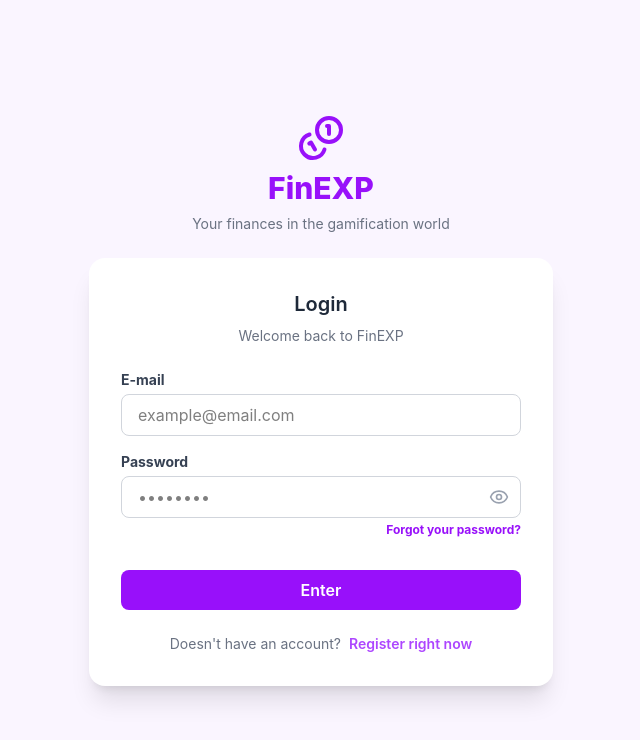
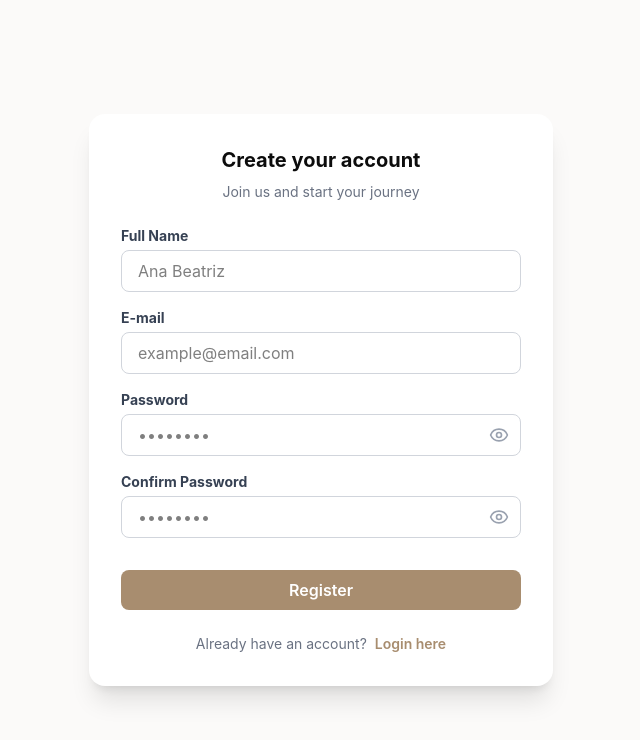
Before and after one commit to anabeatm/saas-financeiro, a React (Vite) app in the folder front-end/: page /register in a window 1280 px wide. Shown: the top 740 px of the page, without its empty margins (319-959 px from the left). Built offline with nearby package versions, Linux system fonts and the light colour scheme.

Commit message:
feat: implement routing and create Register page

```diff
--- a/front-end/src/App.jsx
+++ b/front-end/src/App.jsx
@@ -1,121 +1,26 @@
-import { useState } from 'react'
-import reactLogo from './assets/react.svg'
-import viteLogo from './assets/vite.svg'
-import heroImg from './assets/hero.png'
-import './App.css'
+import {
+  createBrowserRouter,
+  RouterProvider,
+  Navigate,
+} from "react-router-dom";
+import Login from "./pages/Login";
+import Register from "./pages/Register";
 
-function App() {
-  const [count, setCount] = useState(0)
+const router = createBrowserRouter([
+  {
+    path: "/",
+    element: <Navigate to="/login" replace />,
+  },
+  {
+    path: "/login",
+    element: <Login />,
+  },
+  {
+    path: "/register",
+    element: <Register />,
+  },
+]);
 
-  return (
-    <>
-      <section id="center">
-        <div className="hero">
-          <img src={heroImg} className="base" width="170" height="179" alt="" />
-          <img src={reactLogo} className="framework" alt="React logo" />
-          <img src={viteLogo} className="vite" alt="Vite logo" />
-        </div>
-        <div>
-          <h1>Get started</h1>
-          <p>
-            Edit <code>src/App.jsx</code> and save to test <code>HMR</code>
-          </p>
-        </div>
-        <button
-          className="counter"
-          onClick={() => setCount((count) => count + 1)}
-        >
-          Count is {count}
-        </button>
-      </section>
-
-      <div className="ticks"></div>
-
-      <section id="next-steps">
-        <div id="docs">
-          <svg className="icon" role="presentation" aria-hidden="true">
-            <use href="/icons.svg#documentation-icon"></use>
-          </svg>
-          <h2>Documentation</h2>
-          <p>Your questions, answered</p>
-          <ul>
-            <li>
-              <a href="https://vite.dev/" target="_blank">
-                <img className="logo" src={viteLogo} alt="" />
-                Explore Vite
-              </a>
-            </li>
-            <li>
-              <a href="https://react.dev/" target="_blank">
-                <img className="button-icon" src={reactLogo} alt="" />
-                Learn more
-              </a>
-            </li>
-          </ul>
-        </div>
-        <div id="social">
-          <svg className="icon" role="presentation" aria-hidden="true">
-            <use href="/icons.svg#social-icon"></use>
-          </svg>
-          <h2>Connect with us</h2>
-          <p>Join the Vite community</p>
-          <ul>
-            <li>
-              <a href="https://github.com/vitejs/vite" target="_blank">
-                <svg
-                  className="button-icon"
-                  role="presentation"
-                  aria-hidden="true"
-                >
-                  <use href="/icons.svg#github-icon"></use>
-                </svg>
-                GitHub
-              </a>
-            </li>
-            <li>
-              <a href="https://chat.vite.dev/" target="_blank">
-                <svg
-                  className="button-icon"
-                  role="presentation"
-                  aria-hidden="true"
-                >
-                  <use href="/icons.svg#discord-icon"></use>
-                </svg>
-                Discord
-              </a>
-            </li>
-            <li>
-              <a href="https://x.com/vite_js" target="_blank">
-                <svg
-                  className="button-icon"
-                  role="presentation"
-                  aria-hidden="true"
-                >
-                  <use href="/icons.svg#x-icon"></use>
-                </svg>
-                X.com
-              </a>
-            </li>
-            <li>
-              <a href="https://bsky.app/profile/vite.dev" target="_blank">
-                <svg
-                  className="button-icon"
-                  role="presentation"
-                  aria-hidden="true"
-                >
-                  <use href="/icons.svg#bluesky-icon"></use>
-                </svg>
-                Bluesky
-              </a>
-            </li>
-          </ul>
-        </div>
-      </section>
-
-      <div className="ticks"></div>
-      <section id="spacer"></section>
-    </>
-  )
+export default function App() {
+  return <RouterProvider router={router} />;
 }
-
-export default App
--- a/front-end/src/main.jsx
+++ b/front-end/src/main.jsx
@@ -6,6 +6,6 @@ import Login from "./pages/Login.jsx";
 
 createRoot(document.getElementById("root")).render(
   <StrictMode>
-    <Login />
+    <App />
   </StrictMode>,
 );
--- a/front-end/src/pages/Login.jsx
+++ b/front-end/src/pages/Login.jsx
@@ -1,13 +1,14 @@
-import { CoinsIcon, Eye, EyeOff } from "lucide-react";
+import { Link } from "react-router-dom";
+import { CoinsIcon } from "lucide-react";
 import Input from "../components/Input";
 
 export default function Login() {
   return (
-    <div className="flex min-h-screen items-center justify-center bg-purple-50 p-4 font-sans">
+    <div className="flex min-h-screen items-center justify-center bg-[#fbfaf9] p-4 font-sans">
       <div className="w-full max-w-116">
         <div className="mb-6 text-center">
-          <CoinsIcon className="mx-auto mb-2 h-12 w-12 text-purple-600" />
-          <h1 className="text-3xl font-extrabold text-purple-600 ">FinEXP</h1>
+          <CoinsIcon className="mx-auto mb-2 h-12 w-12 text-[#a88d6f]" />
+          <h1 className="text-3xl font-extrabold text-[#a88d6f] ">FinEXP</h1>
           <p className="mt-2 text-sm text-gray-500">
             Your finances in the gamification world
           </p>
@@ -15,7 +16,7 @@ export default function Login() {
 
         <div className="w-full rounded-2xl bg-white p-8 shadow-xl">
           <div className="mb-6 text-center">
-            <h2 className="text-xl font-semibold text-gray-800">Login</h2>
+            <h2 className="text-xl font-bold text-[#0c0c0c]">Login</h2>
             <p className="text-sm text-gray-500 mt-2">Welcome back to FinEXP</p>
           </div>
 
@@ -35,27 +36,27 @@ export default function Login() {
                 placeholder="••••••••"
                 required
               />
-              <a
-                href="#recover"
-                className="self-end text-xs font-bold text-purple-600 hover:text-purple-700 hover:underline"
+              <Link
+                to="/recover"
+                className="self-end text-xs font-bold text-[#a88d6f] hover:text-[#d6bfa7] hover:underline"
               >
                 Forgot your password?
-              </a>
+              </Link>
             </div>
             <button
               type="submit"
-              className="mt-4 w-full rounded-lg bg-purple-600 px-4 py-2 font-semibold text-white transition-colors hover:bg-purple-700 focus:outline-none focus:ring-2 focus:ring-purple-500 focus:ring-offset-2 cursor-pointer"
+              className="mt-4 w-full rounded-lg bg-[#a88d6f] px-4 py-2 font-semibold text-white transition-colors hover:bg-[#d6bfa7] focus:outline-none focus:ring-2 focus:ring-[#cb9d6c] focus:ring-offset-2 cursor-pointer"
             >
               Enter
             </button>
             <div className="flex mt-2 text-sm gap-2 justify-center items-center">
               <p className="text-gray-500">Doesn't have an account?</p>
-              <a
-                href="#register"
-                className="font-semibold text-purple-500 hover:text-purple-700 hover:underline"
+              <Link
+                to="/register"
+                className="font-semibold text-[#a88d6f] hover:text-[#d6bfa7] hover:underline"
               >
                 Register right now
-              </a>
+              </Link>
             </div>
           </form>
         </div>
--- /dev/null
+++ b/front-end/src/pages/Register.jsx
@@ -0,0 +1,65 @@
+import { Link } from "react-router-dom";
+import Input from "../components/Input";
+
+export default function Register() {
+  return (
+    <div className="flex min-h-screen items-center justify-center bg-[#fbfaf9] p-4 font-sans">
+      <div className="w-full max-w-116 rounded-2xl bg-white p-8 shadow-xl ">
+        <div className="mb-6 text-center">
+          <h2 className="text-xl font-bold text-[#0c0c0c] text-center">
+            Create your account
+          </h2>
+          <p className="text-sm mt-2 text-gray-500">
+            Join us and start your journey
+          </p>
+        </div>
+
+        <form className="flex flex-col gap-4">
+          <Input
+            label="Full Name"
+            id="name"
+            type="text"
+            placeholder="Ana Beatriz"
+            required
+          />
+          <Input
+            label="E-mail"
+            id="email"
+            type="email"
+            placeholder="example@email.com"
+            required
+          />
+          <Input
+            label="Password"
+            id="password"
+            type="password"
+            placeholder="••••••••"
+            required
+          />
+          <Input
+            label="Confirm Password"
+            id="confirm-password"
+            type="password"
+            placeholder="••••••••"
+            required
+          />
+          <button
+            type="submit"
+            className="mt-4 w-full bg-[#a88d6f] text-white py-2 rounded-lg font-semibold hover:bg-[#d6bfa7] cursor-pointer"
+          >
+            Register
+          </button>
+          <div className="mt-2 flex items-center justify-center gap-2 text-sm">
+            <p className="text-gray-500">Already have an account?</p>
+            <Link
+              to="/login"
+              className="font-semibold text-[#a88d6f] hover:text-[#d6bfa7] hover:underline"
+            >
+              Login here
+            </Link>
+          </div>
+        </form>
+      </div>
+    </div>
+  );
+}
```
